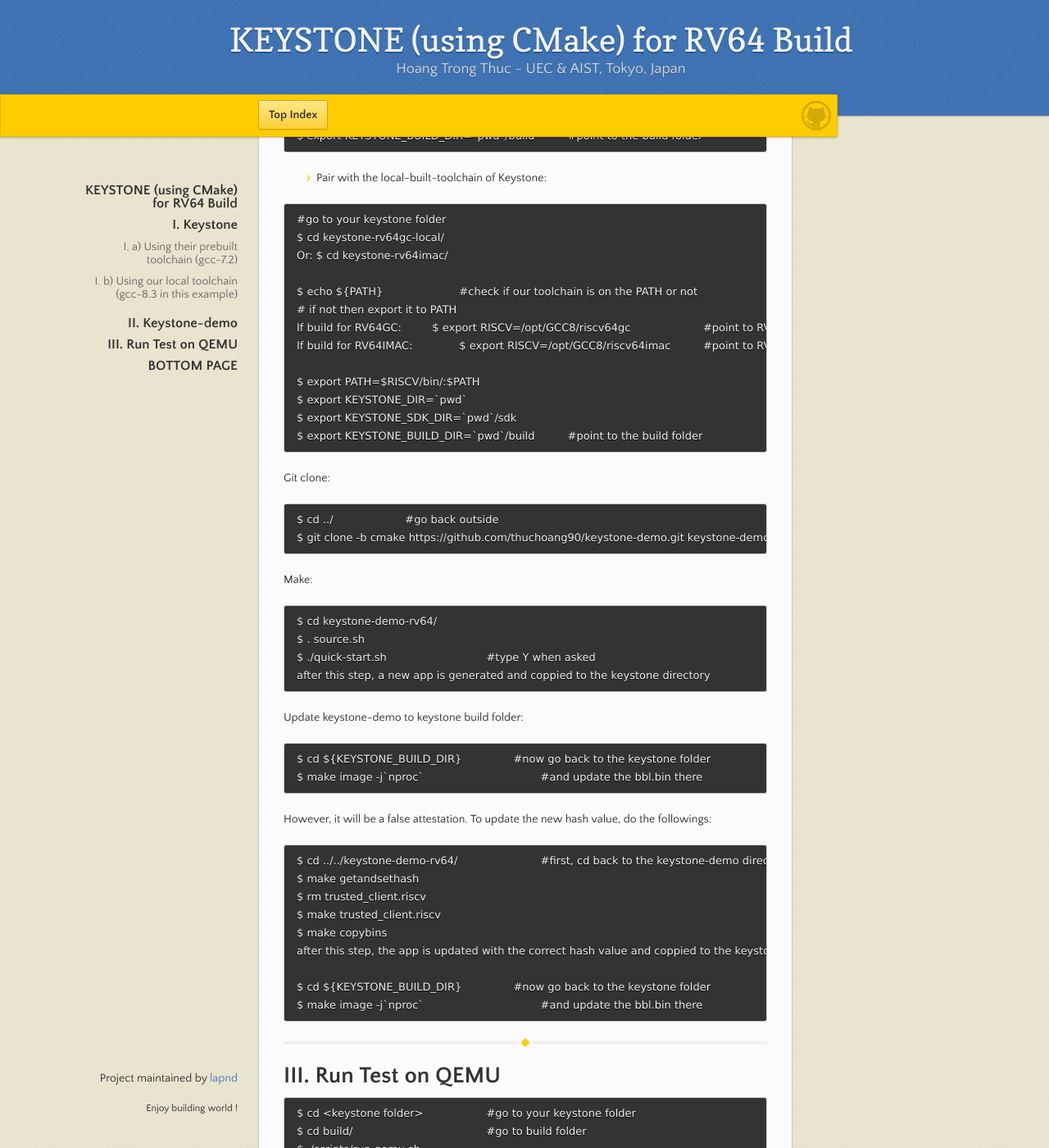
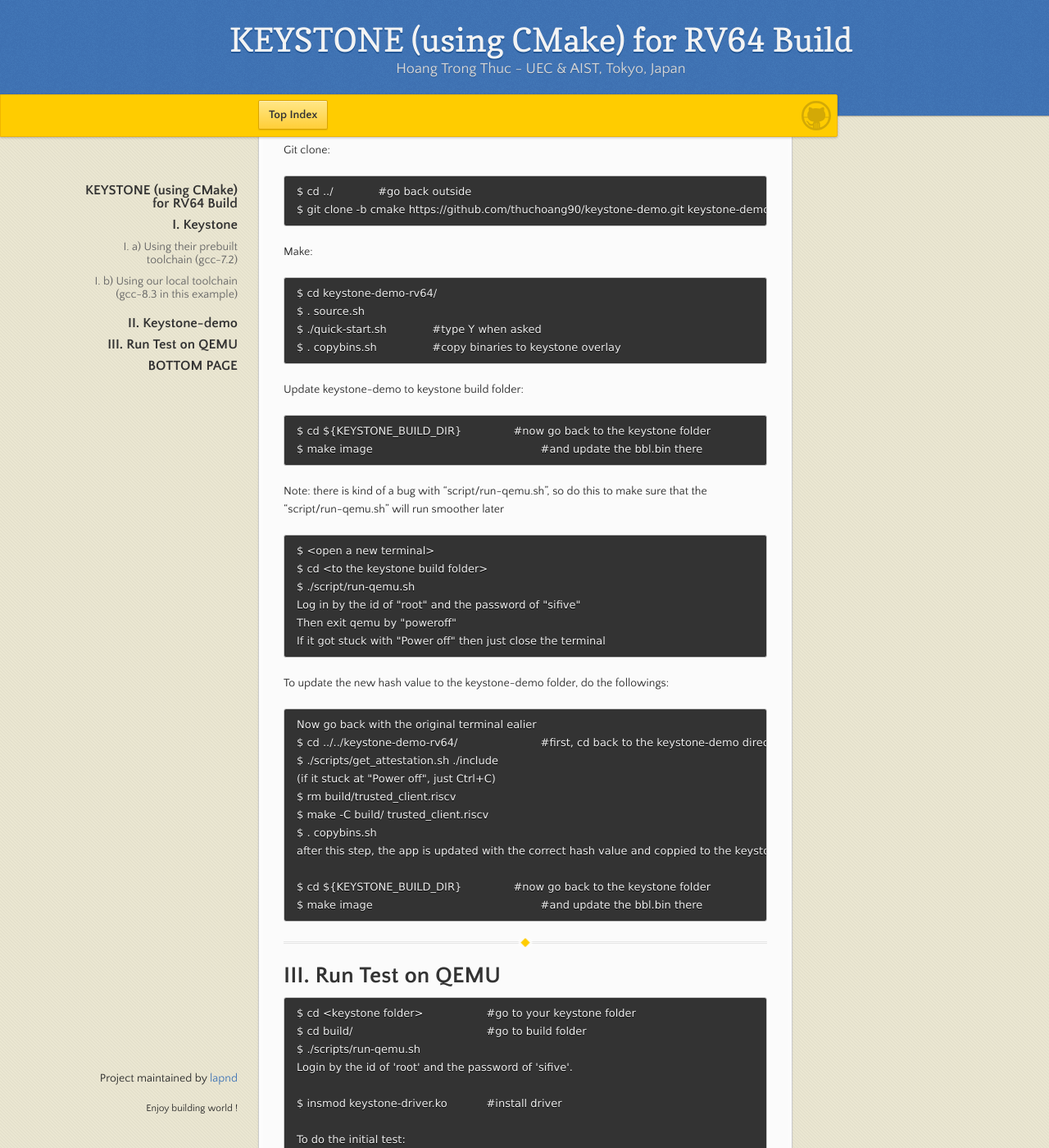
Before and after one commit to lapnd/httdes.github.io, a Jekyll site: the page built from keystone-cmake-64.md, in a window 1280 px wide and 1400 px high, scrolled down 2816 px. Shown: the whole window at 82% size. Built offline with Jekyll 4.4.1, drawn with Linux system fonts in a browser that asks for light colours; our own code applies the rules of GitHub Pages for plain Markdown files; some of the changed text lies outside the part shown.

Commit message:
Update keystone-cmake-64.md

````diff
--- a/keystone-cmake-64.md
+++ b/keystone-cmake-64.md
@@ -5,8 +5,6 @@ layout : default
 # KEYSTONE (using CMake) for RV64 Build
 
 * * *
-
-**NOTE: right now CMake doesn't work on FPGA (although it worked perfectly on QEMU)**
 
 # I. Keystone
 
@@ -16,48 +14,39 @@ Note: because their prebuilt toolchain is RV64GC, so for the RV64IMAC build plea
 
 Git clone:
 ```
-$ git clone https://github.com/keystone-enclave/keystone.git keystone-rv64gc	#commit 21c77189 on 30-Aug-2020
+$ git clone -b dev https://github.com/keystone-enclave/keystone.git keystone-rv64gc		#commit e448fa32 on 19-Oct-2020
 $ cd keystone-rv64gc/
 ```
 
 Check PATH:
 ```
 $ echo ${PATH}			#and MAKE SURE that NO ANY TOOLCHAIN is on the PATH
-$ . source.sh
 $ export KEYSTONE_DIR=`pwd`
 ```
 
 Download prebuilt toolchain:
 ```
 $ ./fast-setup.sh			#this will download the prebuilt toolchain (gcc-7.2) and set things up
+$ . source.sh				#update PATH
 ```
 
-Build SDK:
+Update sdk examples:
 ```
 $ cd sdk/
-$ mkdir build
+$ sed -i 's/size_t[ ]*freemem_size[ ]*=[ ]*48/size_t freemem_size = 2/g' examples/tests/test-runner.cpp
+(this line is for FPGA board, because usually there is only 1GB of memory on the board)
 $ cd build/
-$ export KEYSTONE_SDK_DIR=`pwd`
-$ cmake ..
-$ make
-$ make install
-$ cd ../../		#go back outside after make
+$ make examples
+$ cd ../../		#back outside
 ```
 
-Create build folder & make:
+Create build folder then make:
 ```
 $ mkdir build
 $ cd build/
 $ cmake ..
 $ make -j`nproc`
-```
-
-Build the keystone-test:
-```
-$ sed -i 's/size_t\sfreemem_size\s=\s48\*1024\*1024/size_t freemem_size = 2*1024*1024/g' ../sdk/examples/tests/test-runner.cpp
-(this line is for FPGA board, because usually there is only 1GB of memory on the board)
-$ make run-tests	#remake the tests
-$ make image		#after this, a new bbl.bin is generated
+$ make run-tests		#after this, a bbl.bin file is generated
 ```
 
 ## I. b) Using our local toolchain (gcc-8.3 in this example)
@@ -92,32 +81,24 @@ Do the following if build for RV64IMAC, skip if build for RV64GC:
 $ ./patches/imac-patch.sh
 ```
 
-Build SDK:
+Update sdk example:
 ```
 $ cd sdk/
-$ mkdir build
+$ sed -i 's/size_t[ ]*freemem_size[ ]*=[ ]*48/size_t freemem_size = 2/g' examples/tests/test-runner.cpp
+(this line is for FPGA board, because usually there is only 1GB of memory on the board)
 $ cd build/
 $ export KEYSTONE_SDK_DIR=`pwd`
-$ cmake ..
-$ make
-$ make install
-$ cd ../../		#go back outside after make
+$ make examples
+$ cd ../../		#back outside
 ```
 
-Create build folder & make:
+Create build folder then make:
 ```
 $ mkdir build
 $ cd build/
 $ cmake ..
 $ make -j`nproc`
-```
-
-Build the keystone-test:
-```
-$ sed -i 's/size_t\sfreemem_size\s=\s48\*1024\*1024/size_t freemem_size = 2*1024*1024/g' ../sdk/examples/tests/test-runner.cpp
-(this line is for FPGA board, because usually there is only 1GB of memory on the board)
-$ make run-tests
-$ make image		#after this, a new bbl.bin is generated
+$ make run-tests		#after this, a bbl.bin file is generated
 ```
 
 * * *
@@ -128,8 +109,8 @@ Check PATH:
 - Pair with the prebuilt-toolchain of Keystone: *(Note: prebuilt-toolchain is RV64GC, so if you want to build for RV64IMAC please follow the local-built-toolchain)*
 
 ```
-$ echo ${PATH}					#and MAKE SURE that NO ANY TOOLCHAIN is on the PATH
-$ cd keystone-rv64gc/				#go to your keystone folder
+$ echo ${PATH}				#and MAKE SURE that NO ANY TOOLCHAIN is on the PATH
+$ cd keystone-rv64gc/			#go to your keystone folder
 $ . source.sh
 $ export KEYSTONE_DIR=`pwd`
 $ export KEYSTONE_BUILD_DIR=`pwd`/build		#point to the build folder
@@ -142,20 +123,20 @@ $ export KEYSTONE_BUILD_DIR=`pwd`/build		#point to the build folder
 $ cd keystone-rv64gc-local/
 Or: $ cd keystone-rv64imac/
 
-$ echo ${PATH}			#check if our toolchain is on the PATH or not
+$ echo ${PATH}		#check if our toolchain is on the PATH or not
 # if not then export it to PATH
 If build for RV64GC:		$ export RISCV=/opt/GCC8/riscv64gc			#point to RV64GC toolchain
 If build for RV64IMAC:		$ export RISCV=/opt/GCC8/riscv64imac		#point to RV64IMAC toolchain
 
 $ export PATH=$RISCV/bin/:$PATH
 $ export KEYSTONE_DIR=`pwd`
-$ export KEYSTONE_SDK_DIR=`pwd`/sdk
+$ export KEYSTONE_SDK_DIR=`pwd`/sdk/build
 $ export KEYSTONE_BUILD_DIR=`pwd`/build		#point to the build folder
 ```
 
 Git clone:
 ```
-$ cd ../			#go back outside
+$ cd ../		#go back outside
 $ git clone -b cmake https://github.com/thuchoang90/keystone-demo.git keystone-demo-rv64
 ```
 
@@ -163,27 +144,39 @@ Make:
 ```
 $ cd keystone-demo-rv64/
 $ . source.sh
-$ ./quick-start.sh				#type Y when asked
-after this step, a new app is generated and coppied to the keystone directory
+$ ./quick-start.sh		#type Y when asked
+$ . copybins.sh		#copy binaries to keystone overlay
 ```
 
 Update keystone-demo to keystone build folder:
 ```
 $ cd ${KEYSTONE_BUILD_DIR}		#now go back to the keystone folder
-$ make image -j`nproc`					#and update the bbl.bin there
+$ make image							#and update the bbl.bin there
 ```
 
-However, it will be a false attestation. To update the new hash value, do the followings:
+Note: there is kind of a bug with "script/run-qemu.sh", so do this to make sure that the "script/run-qemu.sh" will run smoother later
 ```
+$ <open a new terminal>
+$ cd <to the keystone build folder>
+$ ./script/run-qemu.sh
+Log in by the id of "root" and the password of "sifive"
+Then exit qemu by "poweroff"
+If it got stuck with "Power off" then just close the terminal
+```
+
+To update the new hash value to the keystone-demo folder, do the followings:
+```
+Now go back with the original terminal ealier
 $ cd ../../keystone-demo-rv64/			#first, cd back to the keystone-demo directory
-$ make getandsethash
-$ rm trusted_client.riscv
-$ make trusted_client.riscv
-$ make copybins
+$ ./scripts/get_attestation.sh ./include
+(if it stuck at "Power off", just Ctrl+C)
+$ rm build/trusted_client.riscv
+$ make -C build/ trusted_client.riscv
+$ . copybins.sh
 after this step, the app is updated with the correct hash value and coppied to the keystone directory
 
 $ cd ${KEYSTONE_BUILD_DIR}		#now go back to the keystone folder
-$ make image -j`nproc`					#and update the bbl.bin there
+$ make image							#and update the bbl.bin there
 ```
 
 * * *
@@ -203,7 +196,7 @@ $ time ./tests.ke				#ok if 'Attestation report SIGNATURE is valid' is printed
 
 To do the keystone-demo test:
 $ cd keystone-demo/			#go to the keystone-demo test
-$ ./enclave-host.riscv &			#run host in localhost
+$ ./demo-server.riscv &			#run host in localhost
 $ ./trusted_client.riscv localhost	#connect to localhost and test
 okay if the 'Attestation signature and enclave hash are valid' is printed
 exit the Security Monitor by:	$ q
@@ -233,4 +226,4 @@ $ ./scripts/run-qemu.sh
 
 | Back | Next |
 | :--- | ---: |
-| [Keystone (using Makefile) for RV32 Build](./keystone-makefile-32.md) | [Turn on drivers in Keystone](./keystone-drivers.md) |
+| [Keystone (using Makefile) for RV64 Build](./keystone-makefile-64.md) | [SiFive Freedom](./vc707.md) |
````
